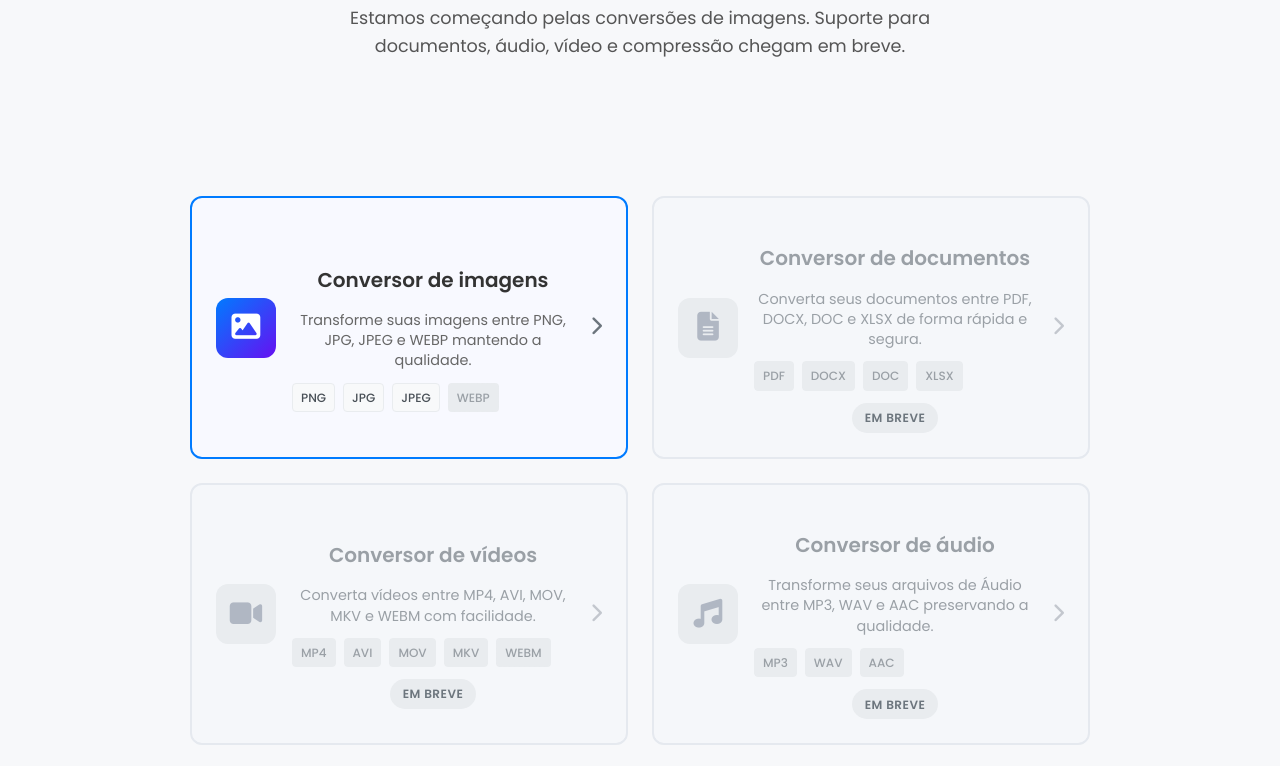
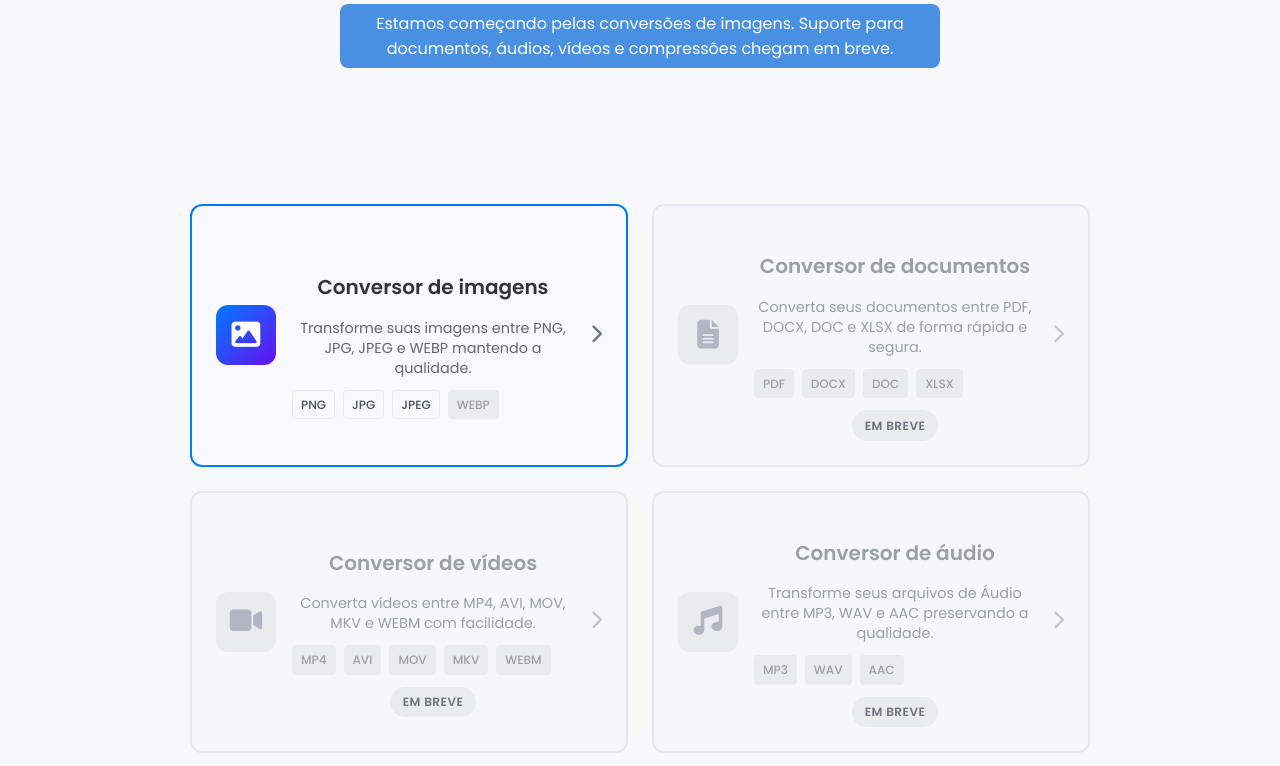
Before and after one commit to matheusarruda001/ConvertMate, a plain HTML site: page frontend/index.html in a window 1280 px wide. Shown: the part 207-973 px from the top of the page. Drawn offline with Linux system fonts and the light colour scheme.

Commit message:
Front Atualizado

```diff
--- a/frontend/css/style.css
+++ b/frontend/css/style.css
@@ -667,3 +667,14 @@ footer {
 .compression-level.high .level-indicator {
     background: #dc3545;
 }
+
+
+.hero-highlight {
+    display: inline-block;
+    background: #4A90E2;
+    color: white;
+    padding: 0.4rem 0.8rem;
+    border-radius: 8px;
+    font-weight: 400;
+    font-size: medium;
+}
--- a/frontend/index.html
+++ b/frontend/index.html
@@ -34,7 +34,7 @@
     <main>
         <section id="hero-section" class="container">
             <h2>Conversor de Arquivos Rápido e Simples</h2>
-            <p class="subtitle">Estamos começando pelas conversões de imagens. Suporte para documentos, áudio, vídeo e compressão chegam em breve.</p>
+            <p class="subtitle"><span class="hero-highlight">Estamos começando pelas conversões de imagens. Suporte para documentos, áudios, vídeos e compressões chegam em breve.</span></p>
         </section>
 
         <!-- Categories Section -->
```
